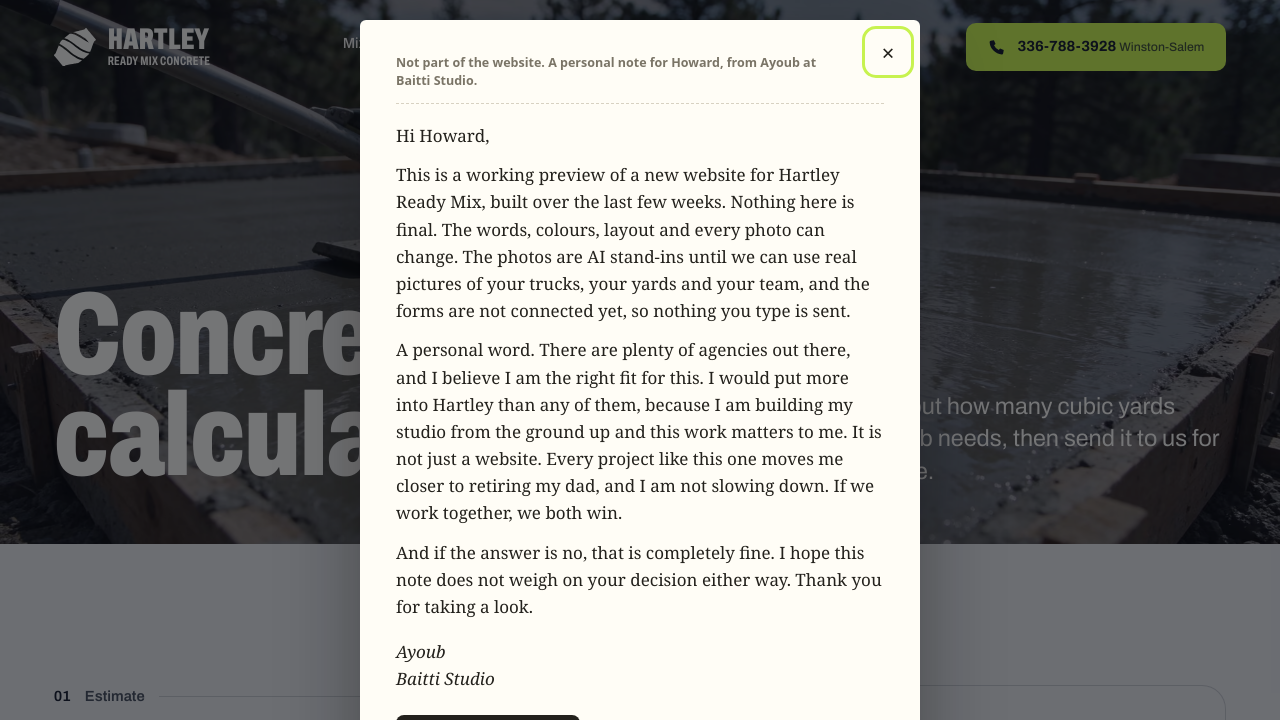
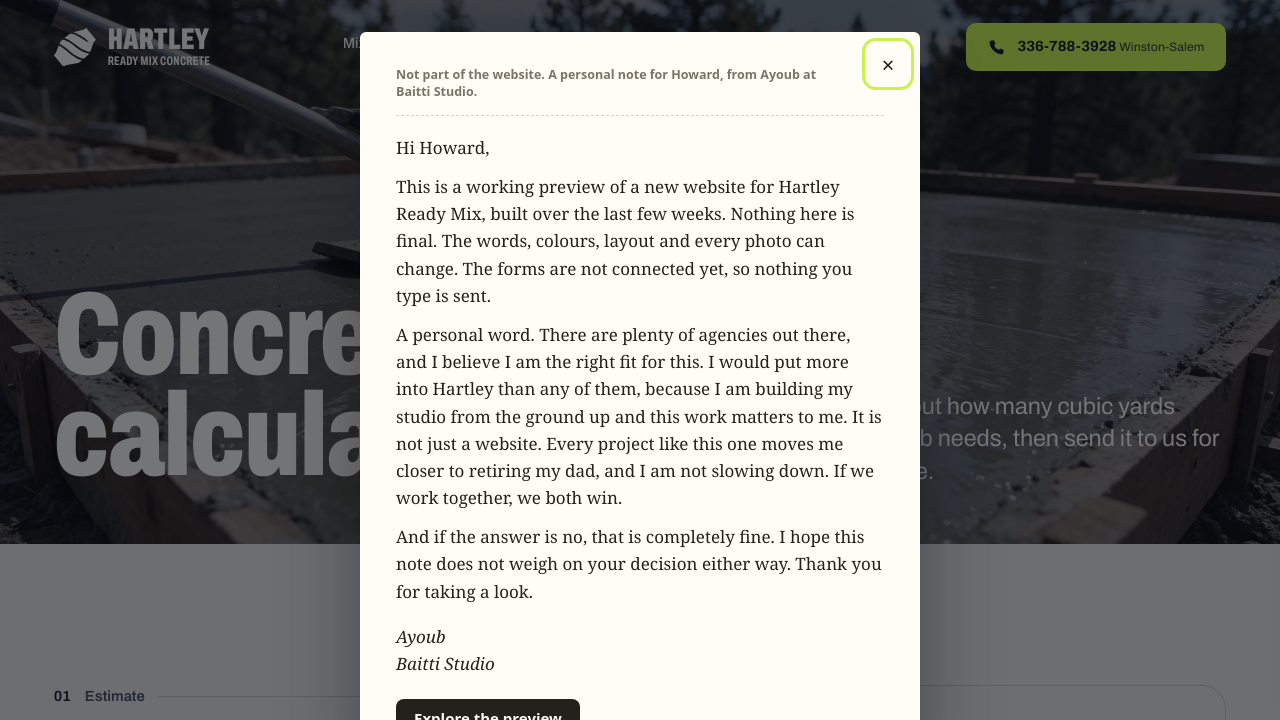
Before and after one commit to ibaitti/hartley-ready-mix-preview, a plain HTML site: page calculator.html in a window 1280 px wide. Shown: the top 720 px of the page. Drawn offline with Linux system fonts and the light colour scheme.

Commit message:
Note for Howard: remove the line about AI photos
Co-Authored-By: Claude Opus 5.5 <noreply@anthropic.com>

```diff
--- a/calculator.html
+++ b/calculator.html
@@ -131,7 +131,7 @@
     <button class="x" type="button" aria-label="Close note" data-vnote-close>&times;</button>
     <p class="label" id="vnote-title">Not part of the website. A personal note for Howard, from Ayoub at Baitti Studio.</p>
     <p>Hi Howard,</p>
-    <p>This is a working preview of a new website for Hartley Ready Mix, built over the last few weeks. Nothing here is final. The words, colours, layout and every photo can change. The photos are AI stand-ins until we can use real pictures of your trucks, your yards and your team, and the forms are not connected yet, so nothing you type is sent.</p>
+    <p>This is a working preview of a new website for Hartley Ready Mix, built over the last few weeks. Nothing here is final. The words, colours, layout and every photo can change. The forms are not connected yet, so nothing you type is sent.</p>
     <p>A personal word. There are plenty of agencies out there, and I believe I am the right fit for this. I would put more into Hartley than any of them, because I am building my studio from the ground up and this work matters to me. It is not just a website. Every project like this one moves me closer to retiring my dad, and I am not slowing down. If we work together, we both win.</p>
     <p>And if the answer is no, that is completely fine. I hope this note does not weigh on your decision either way. Thank you for taking a look.</p>
     <p class="sig">Ayoub<br>Baitti Studio</p>
```
Also changed, not shown: careers-contact.html (+1 -1 lines), index.html (+1 -1 lines), mixes-delivery.html (+1 -1 lines), quote-credit.html (+1 -1 lines).
